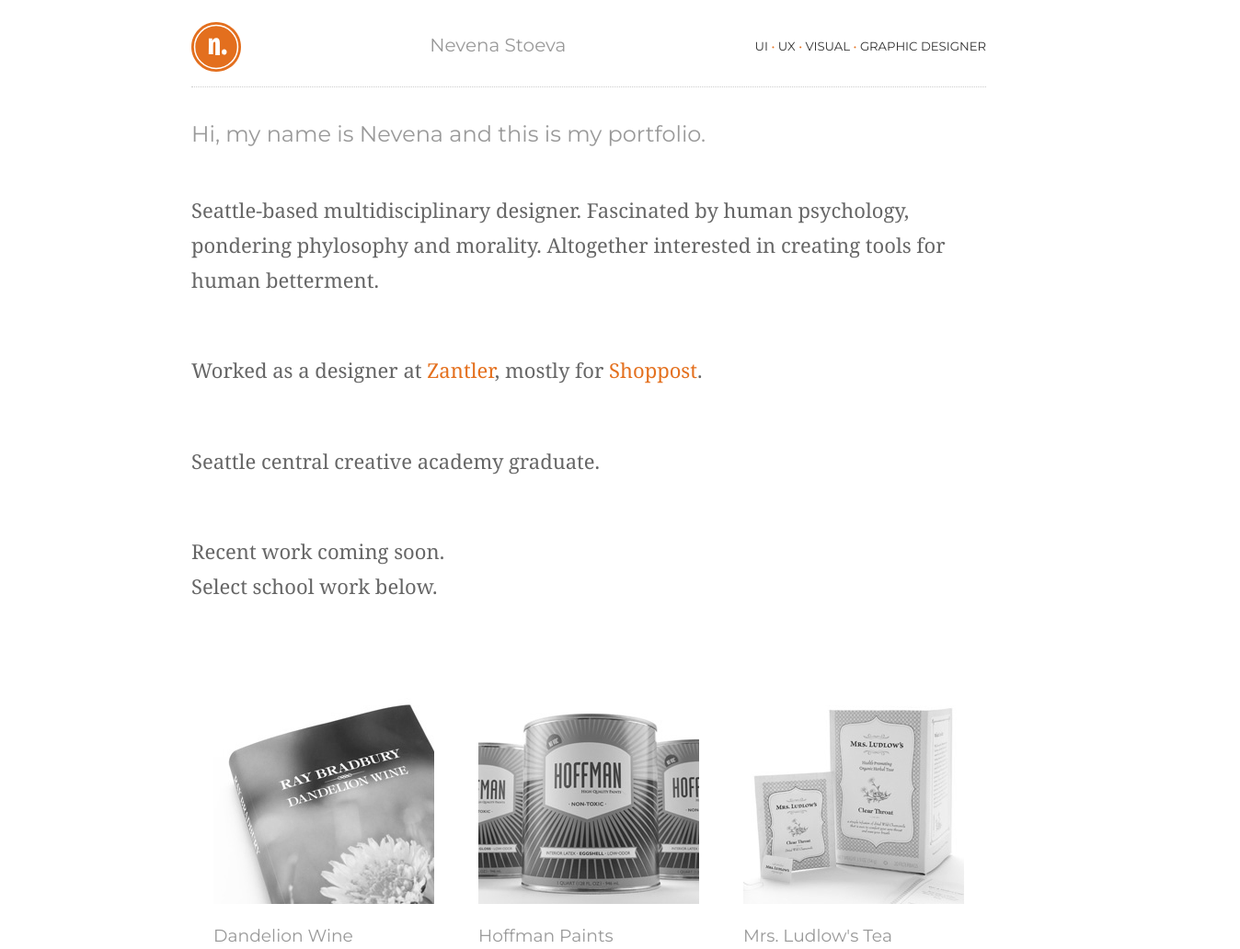
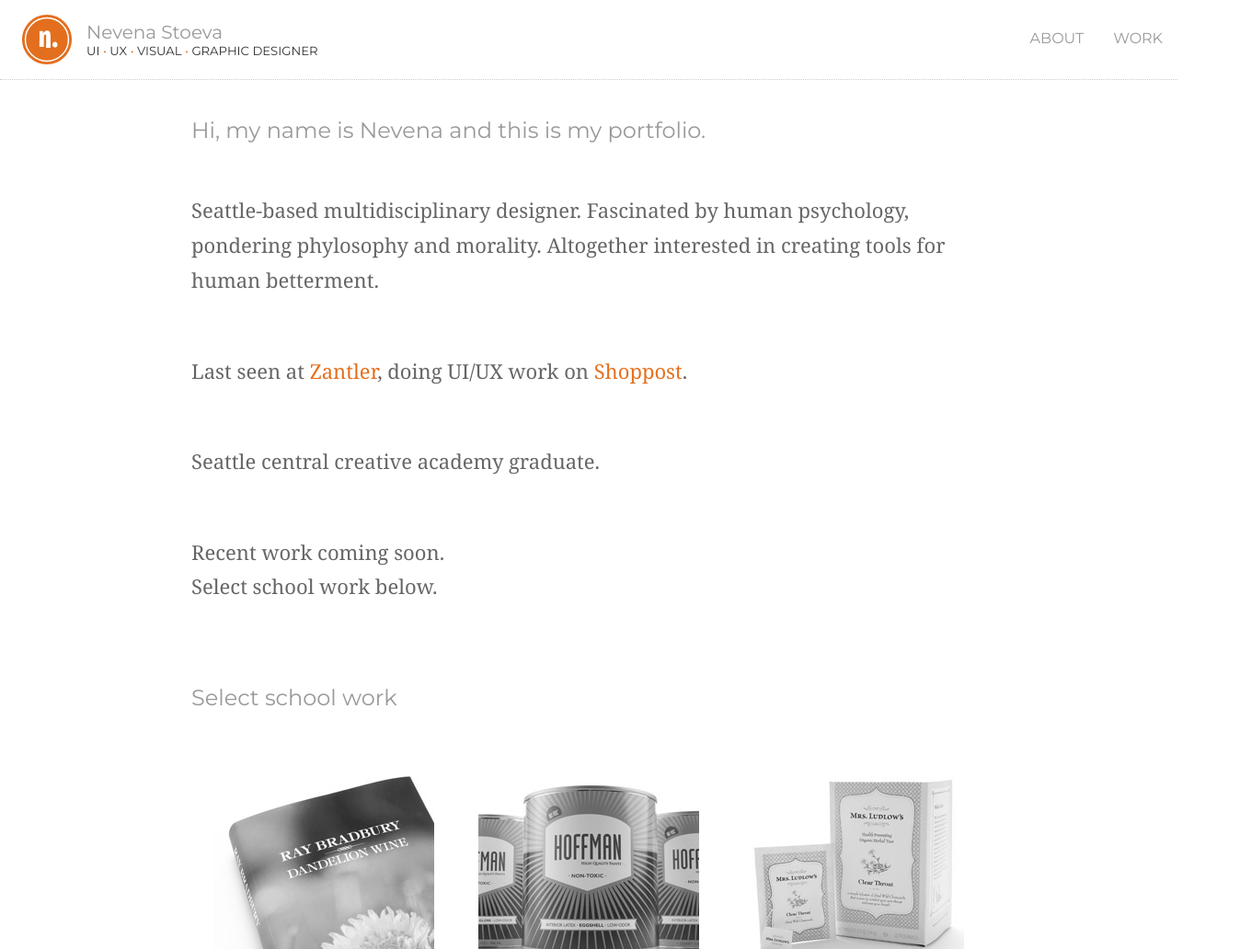
Before and after one commit to partiallymisplaced/nevenastoeva.com, a plain HTML site: page index.html in a window 1280 px wide. Shown: the top 1032 px of the page at 92% size, 1348 px wide, since content can reach past the window. Drawn offline with Linux system fonts and the light colour scheme.

Commit message:
Adds navigation

```diff
--- a/index.html
+++ b/index.html
@@ -13,75 +13,87 @@
 
 <body>
 	<!-- Why hello there, thank you for taking a look.  -->
-	<header class="container">
-		<img src="img/nevena-logo.svg" alt="Logo">
-		<h1>Nevena Stoeva</h1>
-		<h4>UI <span class="orange">&bullet;</span> UX <span class="orange">&bullet;</span> Visual <span class="orange">&bullet;</span> Graphic Designer</h4>
-	</header>
+		<div class="container-fluid main-nav">
+			<header>
+			<img src="img/nevena-logo.svg" alt="Logo" class="logo">
+				<div>
+					<h1>Nevena Stoeva</h1>
+					<h2>UI <span class="orange">&bullet;</span> UX <span class="orange">&bullet;</span> Visual <span class="orange">&bullet;</span> Graphic Designer</h2>
+				</div>
+			</header>
+			<nav>
+				<ul>
+					<li><a href="#about">About</a></li>
+					<li><a href="#work">Work</a></li>
+				</ul>
+			</nav>
+		</div>
 
-	<section class="container" id="summary">
-		<h2>Hi, my name is Nevena and this is my portfolio.</h2>
+
+	<section class="container" id="about">
+		<h3>Hi, my name is Nevena and this is my portfolio.</h3>
 		<p>Seattle-based multidisciplinary designer. Fascinated by human psychology, pondering phylosophy and morality. Altogether interested in creating tools for human betterment.</p>
-		<p>Worked as a designer at <a href="http://zantler.com/" target="_blank">Zantler</a>, mostly for <a href="http://shoppost.com/" target="_blank.">Shoppost</a>.</p>
+		<p>Last seen at <a href="http://zantler.com/" target="_blank">Zantler</a>, doing UI/UX work on <a href="http://shoppost.com/" target="_blank.">Shoppost</a>.</p>
 		<p>Seattle central creative academy graduate.</p>
 		<p>Recent work coming soon. <br/>
 		   Select school work below.</p>
 	</section>
 
-	<section class="container projects">
+	<section class="container projects" id="work">
+		<h3>Select school work</h3>
 		<div class="project">
 			<a href="#">
 				<img class="project-thumbnail" src="img/thumbnail-dandelion.jpg" alt="Image of book cover for Dandelion Wine">
-				<h3>Dandelion Wine</h3>
+				<h4>Dandelion Wine</h4>
 				<p class="project-label">book design</p>
 			</a>
 		</div>
 		<div class="project">
 			<a href="#">
 				<img class="project-thumbnail" src="img/thumbnail-hoffman.jpg" alt="Image of packaging for Hoffman Paints">
-				<h3>Hoffman Paints</h3>
+				<h4>Hoffman Paints</h4>
 				<p class="project-label">packaging design</p>
 			</a>
 		</div>
 		<div class="project">
 			<a href="#">
 				<img class="project-thumbnail" src="img/thumbnail-ludlow.jpg" alt="Image of packaging for Mrs. Ludlow's Tea">
-				<h3>Mrs. Ludlow's Tea</h3>
+				<h4>Mrs. Ludlow's Tea</h4>
 				<p class="project-label">packaging design</p>
 			</a>
 		</div>
 		<div class="project">
 			<a href="#">
 				<img class="project-thumbnail" src="img/thumbnail-tea-cozy.jpg" alt="Image of identity suite for Tea Cozy">
-				<h3>Tea Cozy</h3>
+				<h4>Tea Cozy</h4>
 				<p class="project-label">identity</p>
 			</a>
 		</div>
 		<div class="project">
 			<a href="#">
 				<img class="project-thumbnail" src="img/thumbnail-penair.jpg" alt="Image of identity suite for Pen Air">
-				<h3>Pen Air</h3>
+				<h4>Pen Air</h4>
 				<p class="project-label">identity</p>
 			</a>
 		</div>
 		<div class="project">
 			<a href="#">
 				<img class="project-thumbnail" src="img/thumbnail-northwest-passage.jpg" alt="Image of Northwest Passage website">
-				<h3>Northwest Passage</h3>
+				<h4>Northwest Passage</h4>
 				<p class="project-label">web</p>
 			</a>
 		</div>
 		<div class="project">
 			<a href="#">
 				<img class="project-thumbnail" src="img/thumbnail-ivo.jpg" alt="Image of Ivo Stoev's website">
-				<h3>Ivo Stoev</h3>
+				<h4>Ivo Stoev</h4>
 				<p class="project-label">identity, web</p>
 			</a>
 		</div>
 		<div class="project">
 			<a href="#">
 				<img class="project-thumbnail" src="img/thumbnail-boast.jpg" alt="">
-				<h3>Boast App</h3>
+				<h4>Boast App</h4>
 				<p class="project-label">ui/ux</p>
 			</a>
 		</div>
--- a/styles.css
+++ b/styles.css
@@ -1,7 +1,85 @@
+/** {
+	background-color: rgba(255,0,0,0.1);
+}
+*/
 body {
 	font-family: 'Montserrat', Verdana, sans-serif;
 	color: #999;
 	background-color: #fff;
+	margin: 0;
+}
+
+html, body {
+  margin:0;
+  height:100%;
+  min-height:100%;
+}
+h1, h2, h3, h4, h5, h6 {
+	font-weight: 400;
+}
+.container {
+	display: flex;
+	width: auto;
+	max-width: 54em;
+	margin: 0 auto;
+	padding: 1em 0;
+	flex-wrap: wrap;
+}
+.container-fluid {
+	width: 100%;
+	display: flex;
+	justify-content: space-between;
+}
+.main-nav {
+	border-bottom: 1px dotted #CCC;
+}
+
+header {
+	display: flex;
+	align-items: center;
+	padding: 1em 1.5em;
+}
+header h1 {
+	font-size: 1.25em;
+	margin: 0;
+}
+header h2 {
+	font-size: .825em;
+	text-transform: uppercase;
+	color: #333;
+	margin: 0;
+
+}
+header h2 span {
+	color: #E4701E;
+}
+.logo {
+	margin: 0 1em 0 0;
+}
+
+nav {
+
+}
+nav ul {
+	display: flex;
+	list-style: none;
+}
+nav ul li {
+	padding: 1em;
+}
+nav ul li a {
+	text-decoration: none;
+	text-transform: uppercase;
+	color: #999;
+	padding:
+}
+nav ul li a:hover {
+	color: #666;
+}
+
+h3 {
+	font-size: 1.5em;
+	width: 100%;
 }
 
 p {
@@ -10,7 +88,7 @@
 	font-size: 1.375em;
 	line-height: 1.725em;
 	padding: .375em 0;
-		width: 45em;
+	width: 100%;
 }
 
 a {
@@ -18,35 +96,8 @@
 	color: #E4701E;
 }
 
-	h1, h2, h3, h4, h5, h6 {
-		font-weight: 400;
-	}
 
-	h1 {
-		font-size: 1.25em;
-	}
 
-	header {
-		border-bottom: 1px dotted #CCC;
-		display: flex;
-		justify-content: space-between;
-	}
-	header h4 {
-		font-size: .825em;
-		text-transform: uppercase;
-		color: #333;
-	}
-	header h4 span {
-		color: #E4701E;
-	}
-
-	.container {
-		width: 54em;
-		display: flex;
-		margin: 0 auto;
-		padding: 1em 0;
-		flex-wrap: wrap;
-	}
 
 .projects {
 	display: flex;
@@ -71,16 +122,13 @@
 	filter: grayscale(0%);
 }
 
-	h2 {
-		width: 45em;
-	}
 
-	h3 {
+h4 {
 	color: #999;
 	margin: 1em 0 0 0;
 }
 
-	h3:hover {
+h4:hover {
 	color: #E4701E;
 }
 
```
Lines whose indentation alone changed are shown as unchanged.
